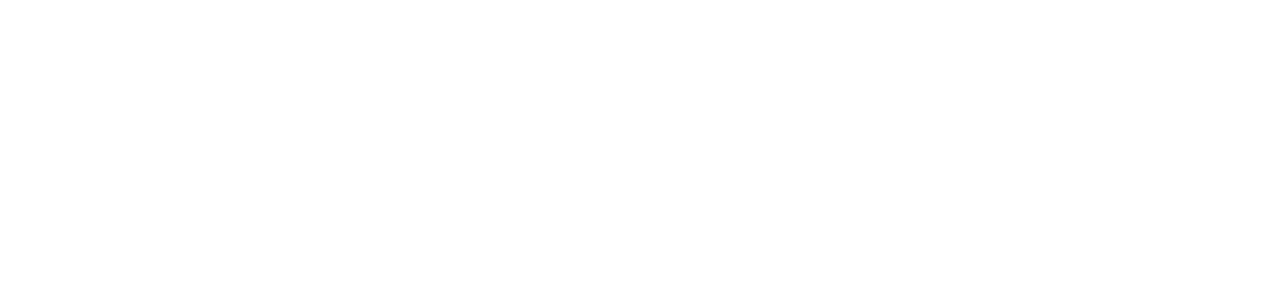
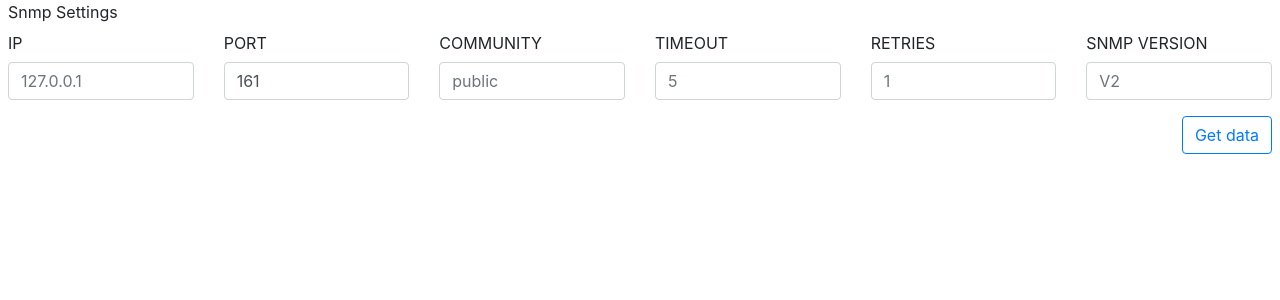
Before and after one commit to lcsFloriani/FerramentaSnmp, an Angular app in the folder client/: page /snmp in a window 1280 px wide. Shown: the top 300 px of the page. Built offline with nearby package versions, Linux system fonts and the light colour scheme.

Commit message:
add boostrap, snmp manager html

```diff
--- a/client/angular.json
+++ b/client/angular.json
@@ -27,7 +27,8 @@
               "src/assets"
             ],
             "styles": [
-              "src/styles.scss"
+              "src/styles.scss",
+              "node_modules/bootstrap/dist/css/bootstrap.min.css"
             ],
             "scripts": [],
             "es5BrowserSupport": true
@@ -84,7 +85,8 @@
             "tsConfig": "src/tsconfig.spec.json",
             "karmaConfig": "src/karma.conf.js",
             "styles": [
-              "src/styles.scss"
+              "src/styles.scss",
+              "node_modules/bootstrap/dist/css/bootstrap.min.css"
             ],
             "scripts": [],
             "assets": [
--- a/client/package.json
+++ b/client/package.json
@@ -19,8 +19,11 @@
     "@angular/platform-browser": "~7.2.0",
     "@angular/platform-browser-dynamic": "~7.2.0",
     "@angular/router": "~7.2.0",
+    "bootstrap": "^4.3.1",
     "core-js": "^2.5.4",
-    "rxjs": "~6.3.3",
+    "jquery": "^3.3.1",
+    "popper": "^1.0.1",
+    "rxjs": "~6.4.0",
     "tslib": "^1.9.0",
     "zone.js": "~0.8.26"
   },
--- a/client/src/app/SnmpTool/SnmpManager/snmpManager.component.html
+++ b/client/src/app/SnmpTool/SnmpManager/snmpManager.component.html
@@ -1 +1,52 @@
-teste
+<div class="ml-2 mr-2">
+  <form action="">
+    <div class="row">
+      <div class="col-sm-12">
+        <div class="row">
+          <div class="col-sm-12">
+            <span class="title">Snmp Settings</span>
+          </div>
+          <div class="col-sm-2">
+            <div class="form-group">
+              <label class ="col-form-label" for="ipAddress">IP</label>
+              <input type="text" class="form-control" name="ipAddress" id="ipAddress" formControlName="ipAddress" placeholder="127.0.0.1">
+            </div>
+          </div>
+          <div class="col-sm-2">
+            <div class="form-group">
+              <label class ="col-form-label" for="port">PORT</label>
+              <input type="text" class="form-control" name="port" id="port" formControlName="port" placeholder="161" value="161">
+            </div>
+          </div>
+          <div class="col-sm-2">
+            <div class="form-group">
+              <label class ="col-form-label" for="community">COMMUNITY</label>
+              <input type="text" class="form-control" name="community" id="community" formControlName="community" placeholder="public">
+            </div>
+          </div>
+          <div class="col-sm-2">
+            <div class="form-group">
+              <label class ="col-form-label" for="timeout">TIMEOUT</label>
+              <input type="text" class="form-control" name="timeout" id="timeout" formControlName="timeout" placeholder="5">
+            </div>
+          </div>
+          <div class="col-sm-2">
+            <div class="form-group">
+              <label class ="col-form-label" for="retries">RETRIES</label>
+              <input type="text" class="form-control" name="retries" id="retries" formControlName="retries" placeholder="1">
+            </div>
+          </div>
+          <div class="col-sm-2">
+            <div class="form-group">
+              <label class ="col-form-label" for="version">SNMP VERSION</label>
+              <input type="text" class="form-control" name="version" id="version" formControlName="version" placeholder="V2">
+            </div>
+          </div>
+        </div>
+      </div>
+    </div>
+    <div class="float-right">
+        <button type="button" class="btn btn-outline-primary">Get data</button>
+    </div>
+  </form>
+</div>
--- a/client/src/app/SnmpTool/SnmpManager/snmpManager.component.ts
+++ b/client/src/app/SnmpTool/SnmpManager/snmpManager.component.ts
@@ -1,6 +1,7 @@
 import { Component } from '@angular/core';
 
 @Component({
+    selector: 'app-snmpmanager',
     templateUrl: './snmpManager.component.html',
 })
 
--- a/client/src/app/SnmpTool/snmpTool-routing.module.ts
+++ b/client/src/app/SnmpTool/snmpTool-routing.module.ts
@@ -0,0 +1,20 @@
+import { NgModule } from '@angular/core';
+import { Routes, RouterModule } from '@angular/router';
+import { SnmpToolComponent } from './snmpTool.component';
+
+const snmpRoutes: Routes = [
+    {
+        path: '',
+        component: SnmpToolComponent,
+    }
+];
+@NgModule({
+    imports: [RouterModule.forChild(snmpRoutes)],
+    exports: [RouterModule],
+    declarations: [],
+    providers: [],
+})
+
+export class SnmpToolRoutingModule {
+
+}
--- /dev/null
+++ b/client/src/app/SnmpTool/snmpTool.component.html
@@ -0,0 +1 @@
+<app-snmpmanager></app-snmpmanager>
--- /dev/null
+++ b/client/src/app/SnmpTool/snmpTool.component.ts
@@ -0,0 +1,6 @@
+import { Component } from '@angular/core';
+
+@Component({
+    templateUrl: './snmpTool.component.html',
+})
+export class SnmpToolComponent { }
```
Also changed, not shown: client/src/app/SnmpTool/snmpTool.module.ts (+5 -3 lines), 1 other file (tests, documents, lock files or other folders).
